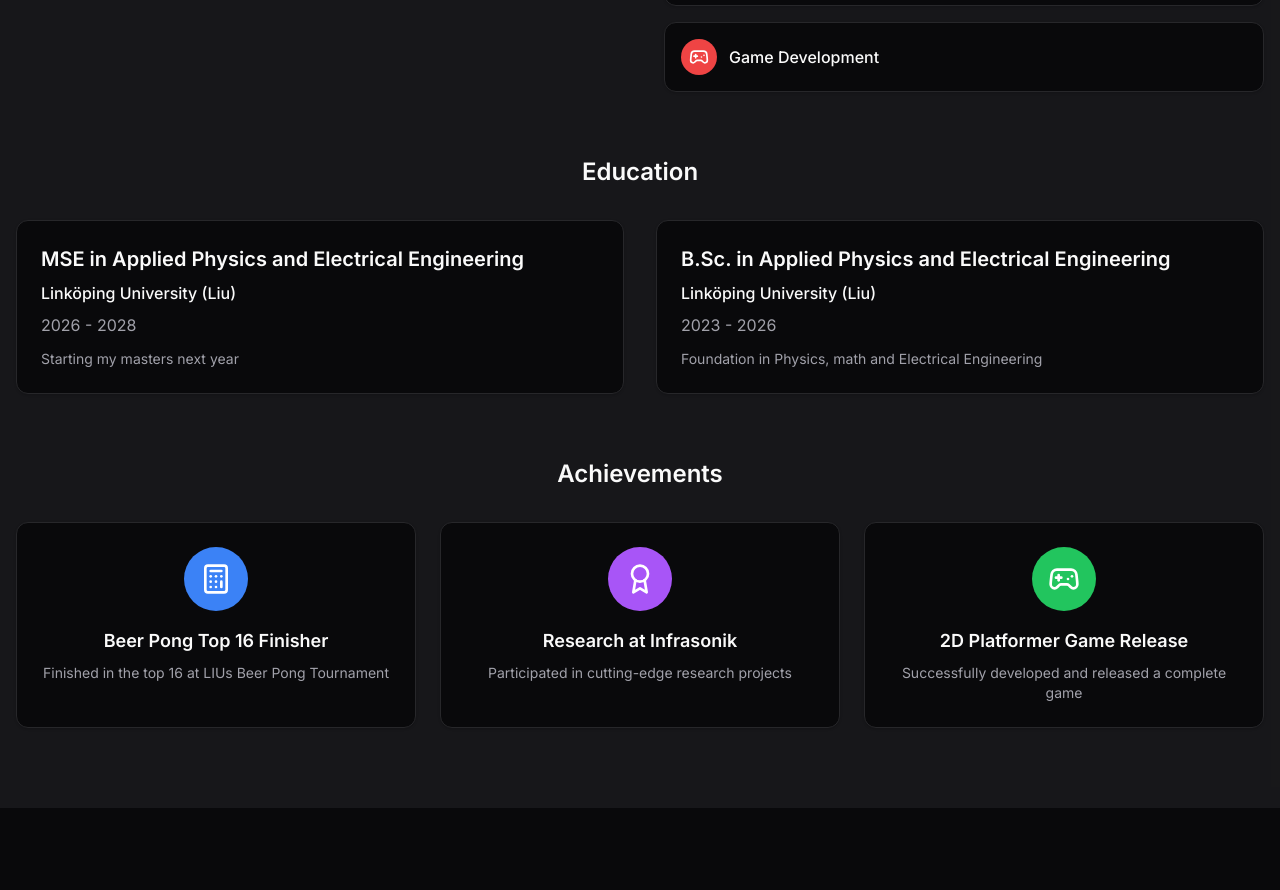
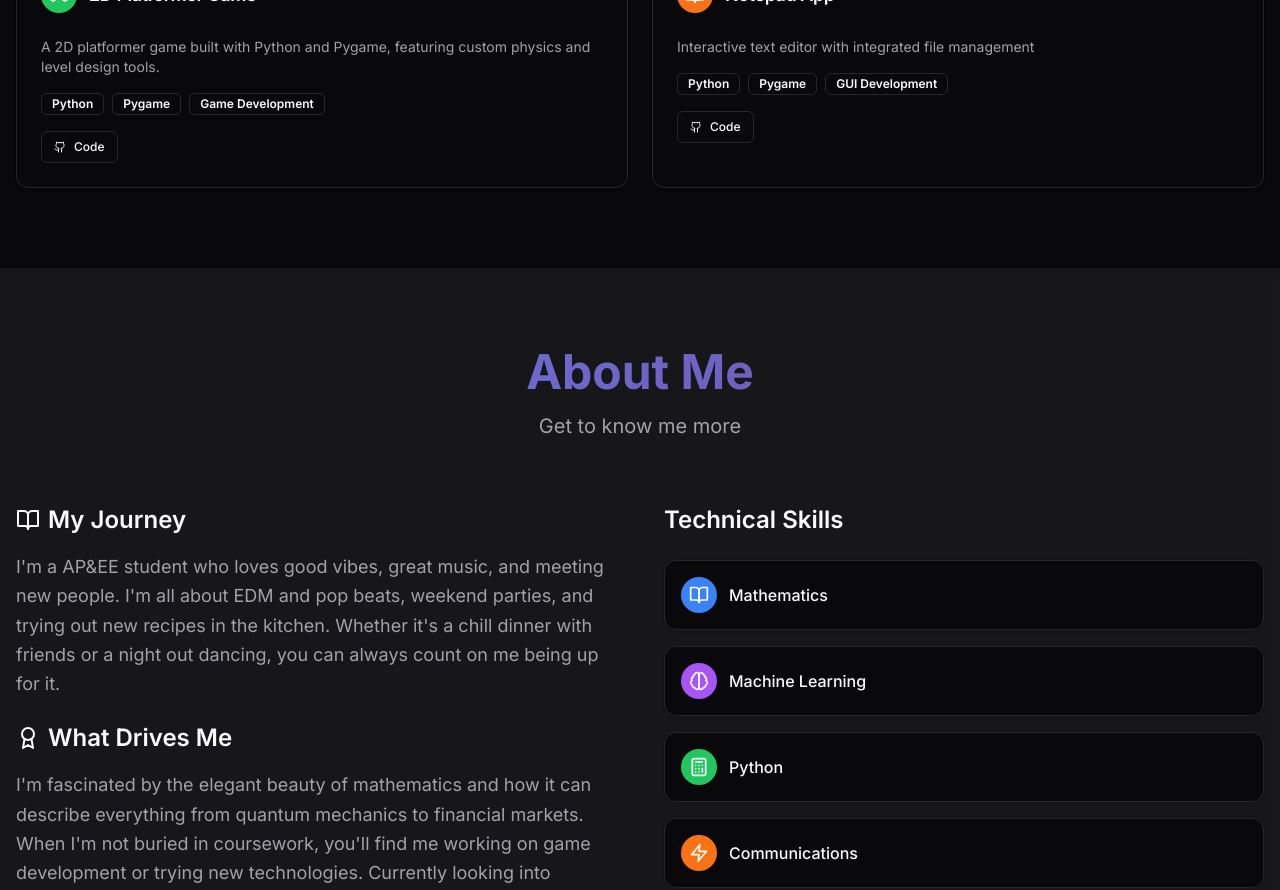
Before and after one commit to AxelSuu/AxelSundqvist, a React (Vite) app: page / in a window 1280 px wide. Shown: the part 1500-2390 px from the top of the page. Built offline with nearby package versions, Linux system fonts and the light colour scheme.

Commit message:
projects second

```diff
--- a/src/app.tsx
+++ b/src/app.tsx
@@ -18,8 +18,8 @@ function App() {
           <Navigation />
           <main>
             <Hero />
+            <Projects />
             <About />
-            <Projects />
             <Blog />
             <Contact />
           </main>
```
